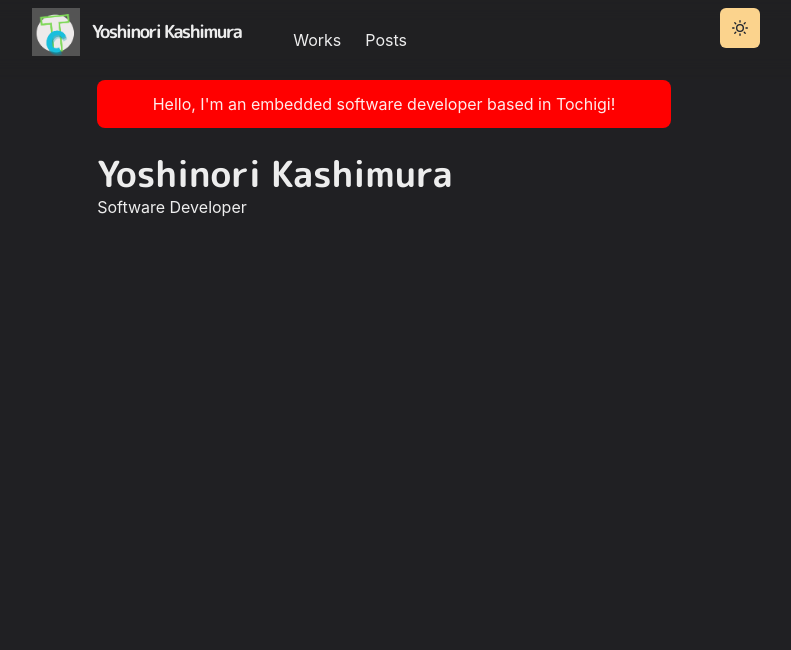
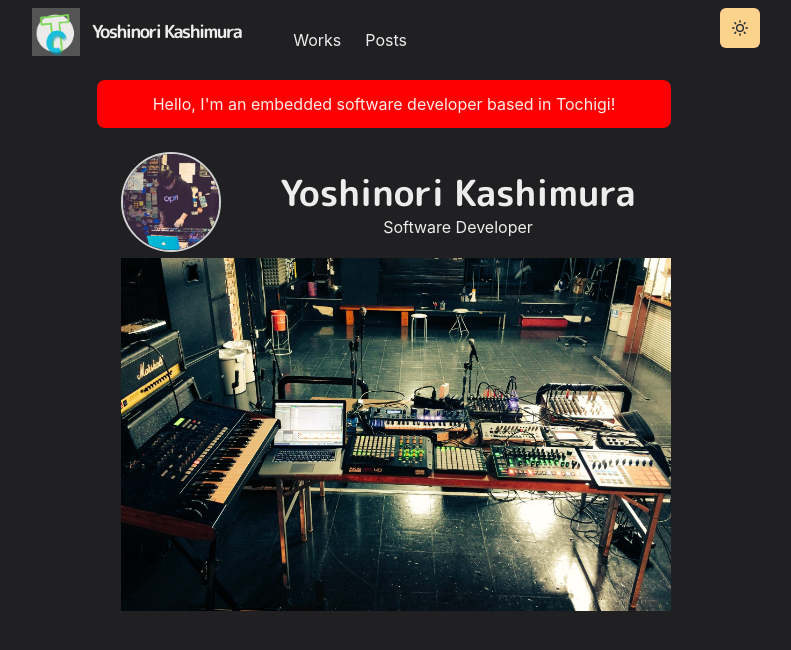
Before and after one commit to tonakai-coco/portfolio, a Next.js app: page / in a window 1280 px wide. Shown: the top 650 px of the page, without its empty margins (256-1047 px from the left). Built offline with nearby package versions, Linux system fonts and the light colour scheme.

Commit message:
Add profile picture and band equipment image

```diff
--- a/src/pages/index.tsx
+++ b/src/pages/index.tsx
@@ -3,6 +3,7 @@ import {
   Box,
   Heading,
   Text,
+  Image,
   useColorModeValue
 } from '@chakra-ui/react'
 
@@ -18,16 +19,42 @@ const Page = () => {
       >
         Hello, I&apos;m an embedded software developer based in Tochigi!
       </Box>
-      <Box display={{ md: 'flex' }}>
-        <Box flexGrow={1}>
+      <Box display={{ md: 'flex' }} alignItems="center">
+        <Box
+          flexShrink={0}
+          mt={{ base: 4, md: 0 }}
+          ml={{ md: 6 }}
+          align="center"
+        >
+          <Image
+            borderColor="whiteAlpha.800"
+            borderWidth={2}
+            borderStyle="solid"
+            maxWidth="100px"
+            display="inline-block"
+            borderRadius="full"
+            src="/ykashimura.png"
+            alt="profile image"
+          />
+        </Box>
+        <Box flexGrow={1} mt={{ base: 4, md: 0 }} ml={{ md: 6 }} align="center">
           <Heading as="h2" variant="page-title">
             Yoshinori Kashimura
           </Heading>
           <Text>Software Developer</Text>
         </Box>
       </Box>
+      <Box display={{ md: 'flex' }}>
+        <Box
+          flexShrink={1}
+          mt={{ base: 4, md: 0 }}
+          ml={{ md: 6 }}
+          align="center"
+        >
+          <Image src="/tonakai_band_equipment.jpeg" alt="tonakai equipment" />
+        </Box>
+      </Box>
     </Container>
   )
 }
-
 export default Page
```
Also changed, not shown: public/tonakai_band_equipment.jpeg (added), public/ykashimura.png (added).
